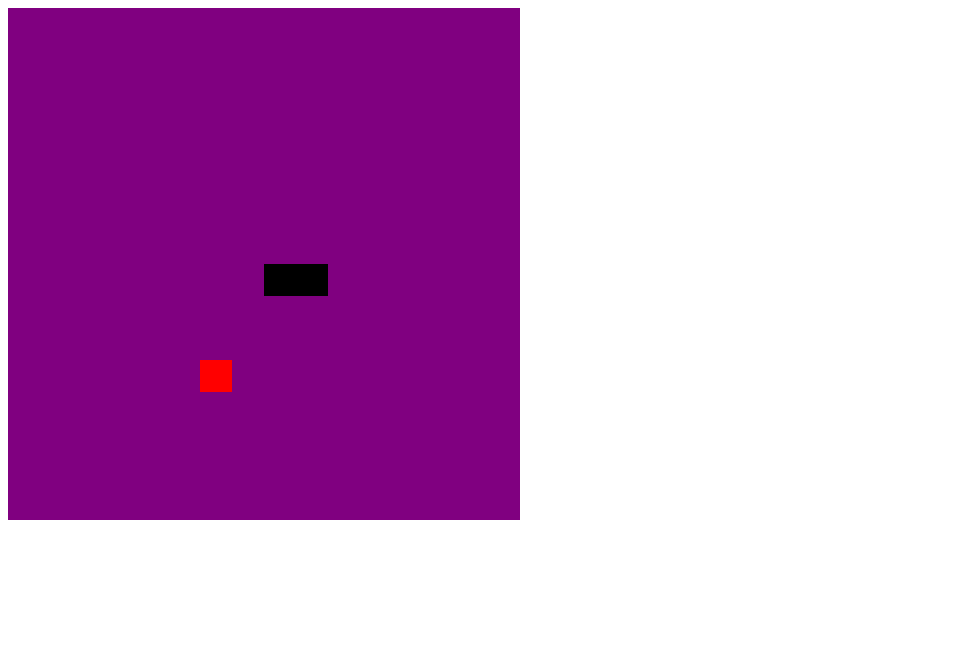
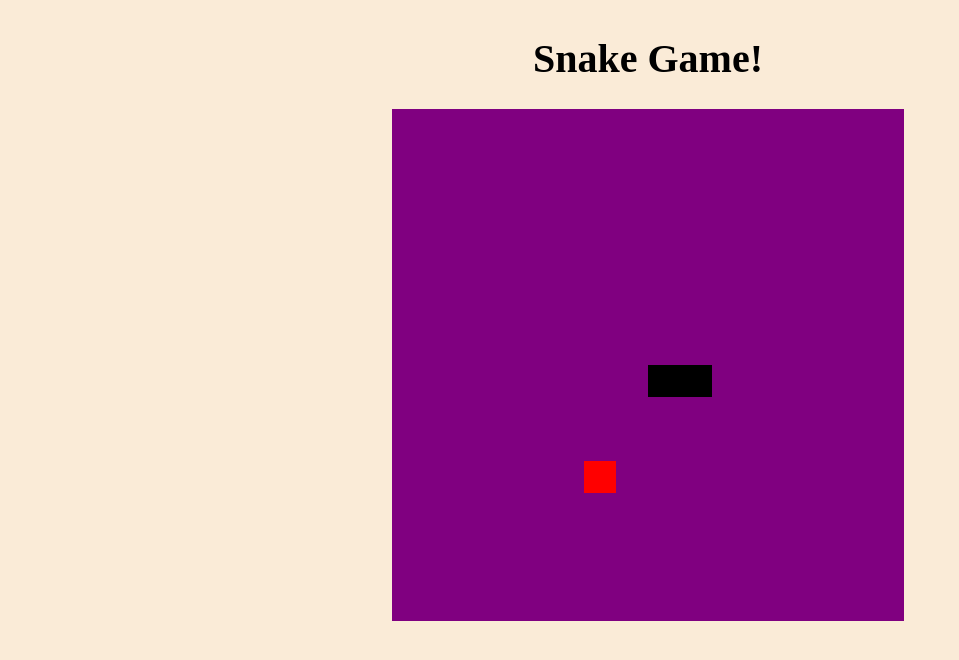
Before and after one commit to eduardothales/projeto-cobrinha, a plain HTML site: page index.html in a window 1280 px wide. Shown: the whole page, without its empty margins (0-959 px from the left). Drawn offline with Linux system fonts and the light colour scheme.

Commit message:
commit final

```diff
--- a/index.html
+++ b/index.html
@@ -9,6 +9,7 @@
     <title>Snake Game</title>
 </head>
 <body>
+    <h1 class="titulo">Snake Game!</h1>
     <canvas id="snake" width="512" height="512"></canvas>
 </body>
 </html>
--- a/style.css
+++ b/style.css
@@ -0,0 +1,14 @@
+body{
+    height: 100%;
+    width: 100%;
+    display: flex;
+    justify-content: center;
+    align-items: center;
+    flex-direction: column;
+    background-color: antiquewhite;
+}
+
+.titulo{
+    font-size: 40px;
+    color: black;
+}
```
